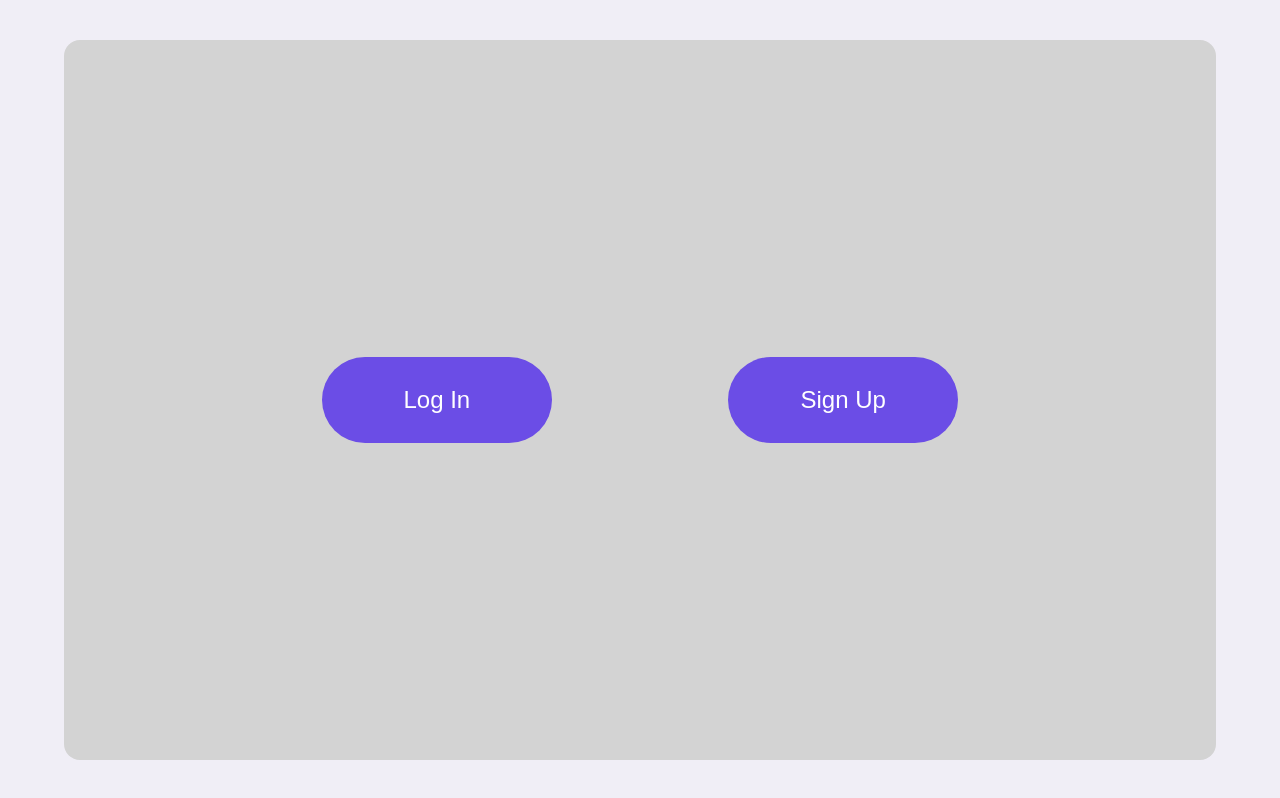
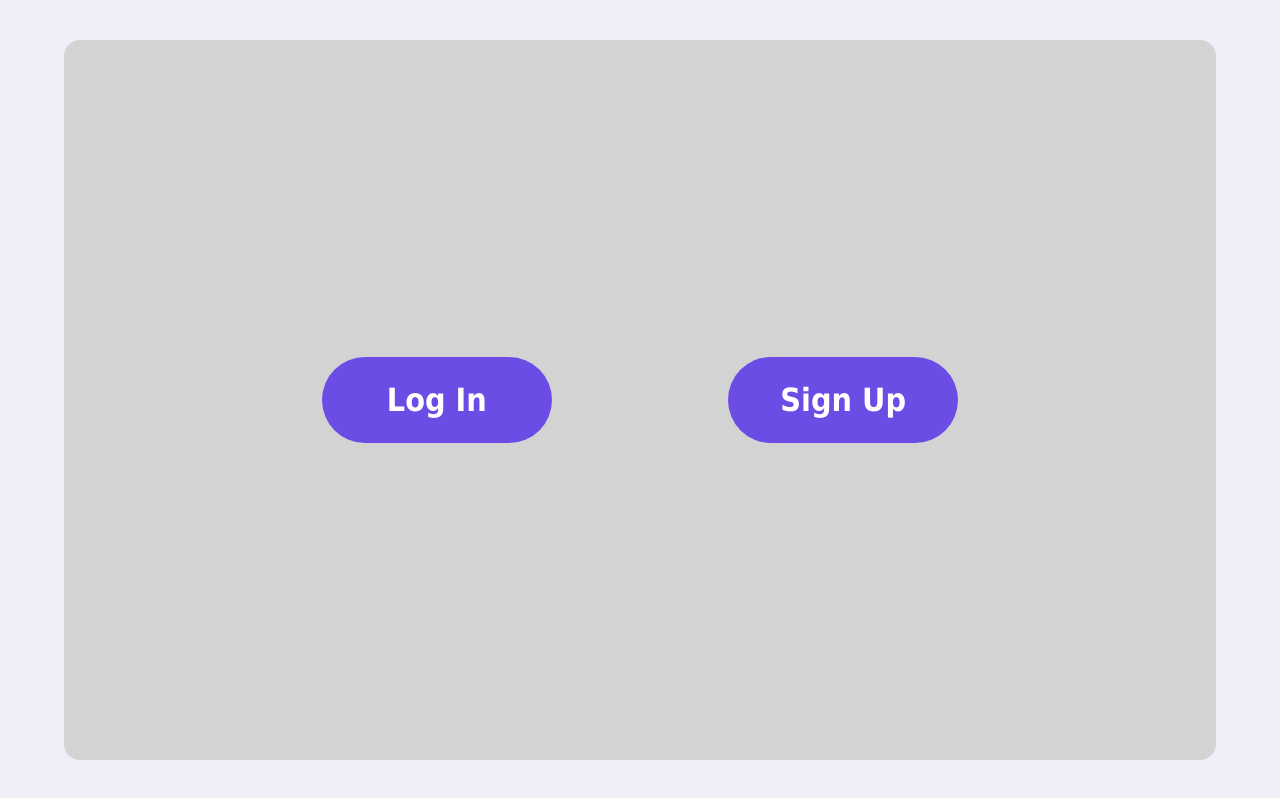
Before and after one commit to Jonnywebs/johnsocial, a plain HTML site: page index.html in a window 1280 px wide. Drawn offline with Linux system fonts and the light colour scheme.

Commit message:
Add files via upload

```diff
--- a/Index.css
+++ b/Index.css
@@ -41,13 +41,14 @@ main .container{
     width: 20%;
     background: hsl(252, 75%, 60%);
     margin:3rem;
-    padding: 1.8rem 40px;
+    padding: 1.5rem 30px;
     text-align: center;
-    font-family: sans-serif;
-    font-size: 1.5rem;
+    font-family:Tahoma,Arial,sans-serif;
+    font-size: 2rem;
     color: #fff;
     cursor: pointer;
     transition:0.3s;
+    font-weight:900;
 }
 .submit:hover{
 background:#fff;
```
